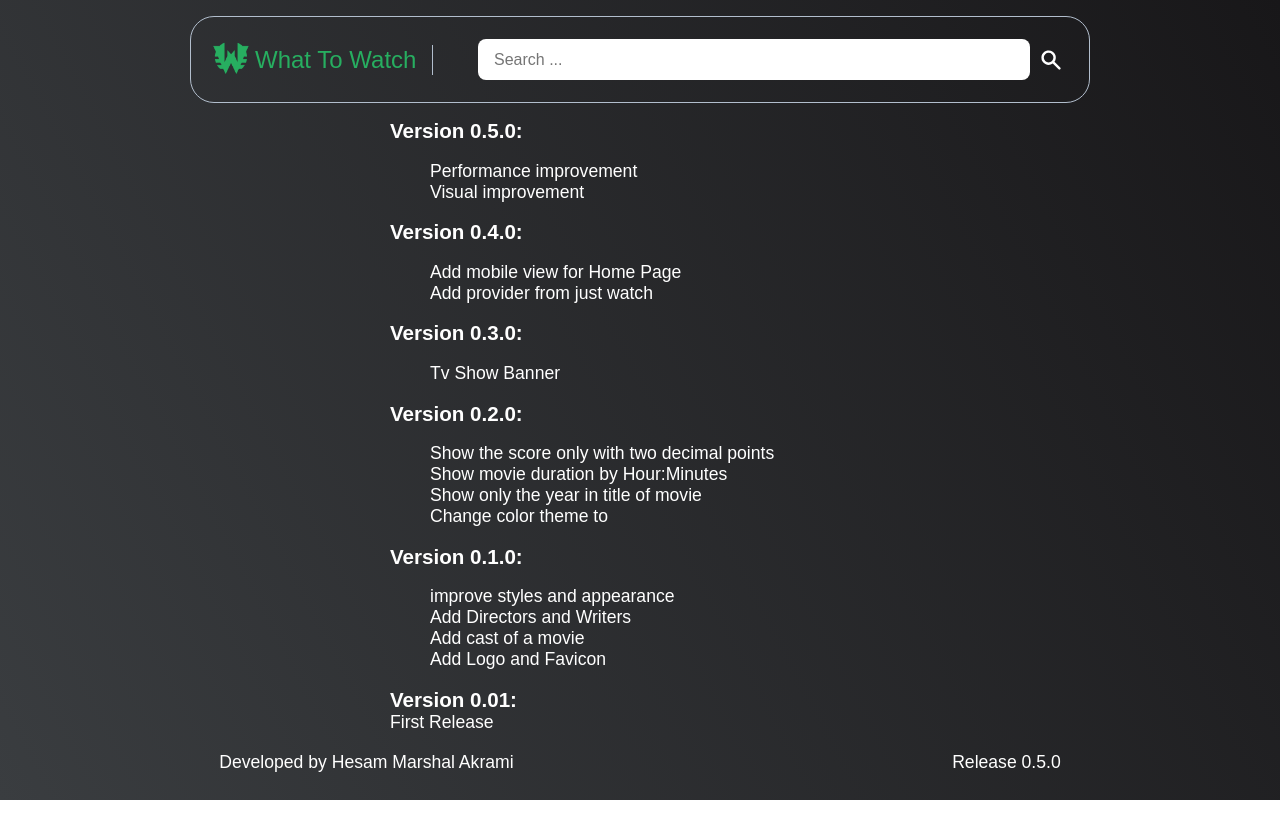
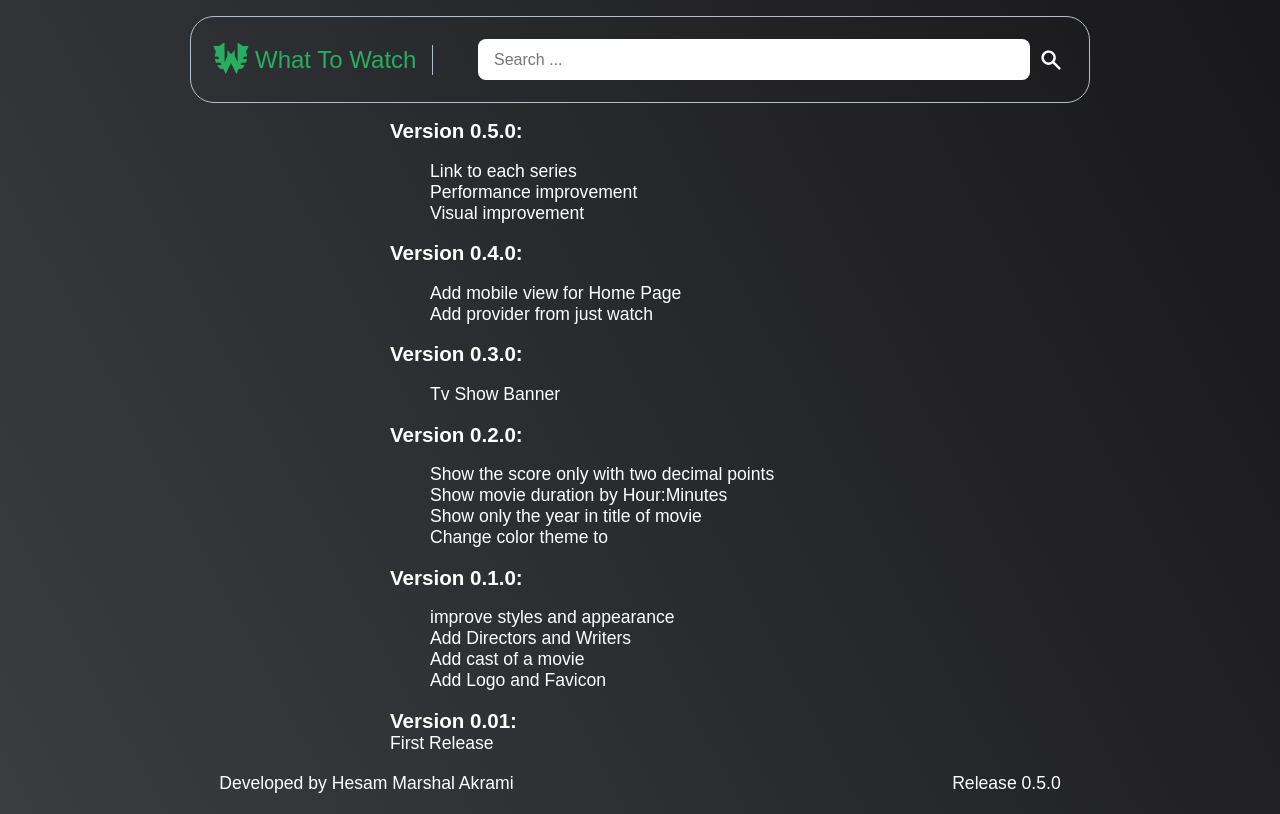
Before and after one commit to HesamMarshal/whattowatch-react, a React (Vite) app: page /release in a window 1280 px wide. Built offline with nearby package versions, Linux system fonts and the light colour scheme; no server answers.

Commit message:
add note

```diff
--- a/src/pages/ReleaseNotes.jsx
+++ b/src/pages/ReleaseNotes.jsx
@@ -8,6 +8,7 @@ function ReleaseNotes() {
         <div className="release">
           <h3>Version 0.5.0:</h3>
           <ol>
+            <li>Link to each series</li>
             <li>Performance improvement</li>
             <li>Visual improvement</li>
           </ol>
```
